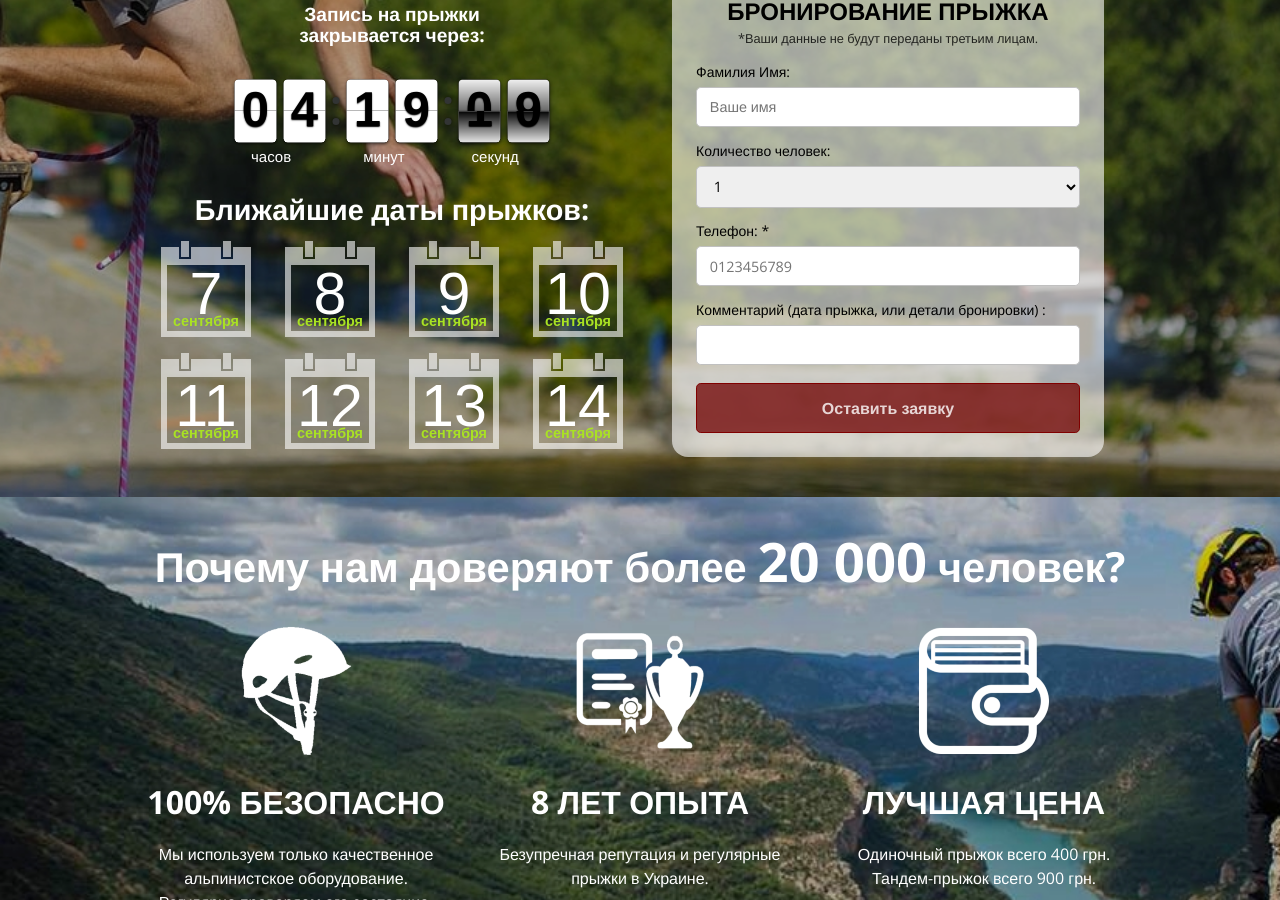
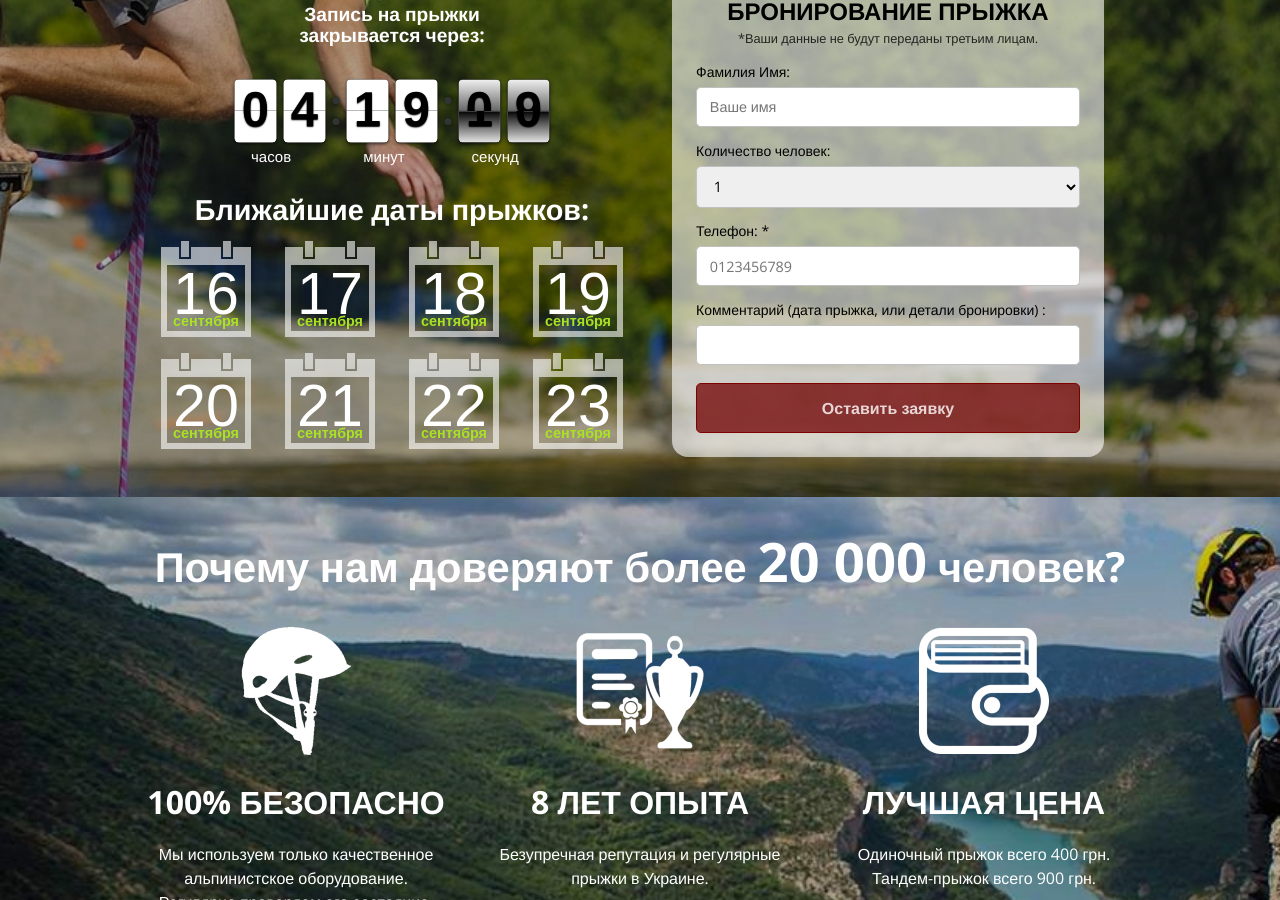
Before and after one commit to Andreyfilko/go-jump, a Jekyll site: the page built from index.md, in a window 1280 px wide and 900 px high, scrolled down 435 px. Built offline with Jekyll 4.4.1, drawn with Linux system fonts in a browser that asks for light colours; some web fonts are replaced; some of the changed text lies outside the part shown.

Commit message:
Update _config.yml
поменял даты прыжков. 15.09.2021 - 12:58

```diff
--- a/_config.yml
+++ b/_config.yml
@@ -35,11 +35,11 @@ google_analytics:
 theme: jekyll-theme-cayman
 
 dates:
-  - 2021-09-07
-  - 2021-09-08
-  - 2021-09-09
-  - 2021-09-10
-  - 2021-09-11
-  - 2021-09-12
-  - 2021-09-13
-  - 2021-09-14
+  - 2021-09-16
+  - 2021-09-17
+  - 2021-09-18
+  - 2021-09-19
+  - 2021-09-20
+  - 2021-09-21
+  - 2021-09-22
+  - 2021-09-23
```
